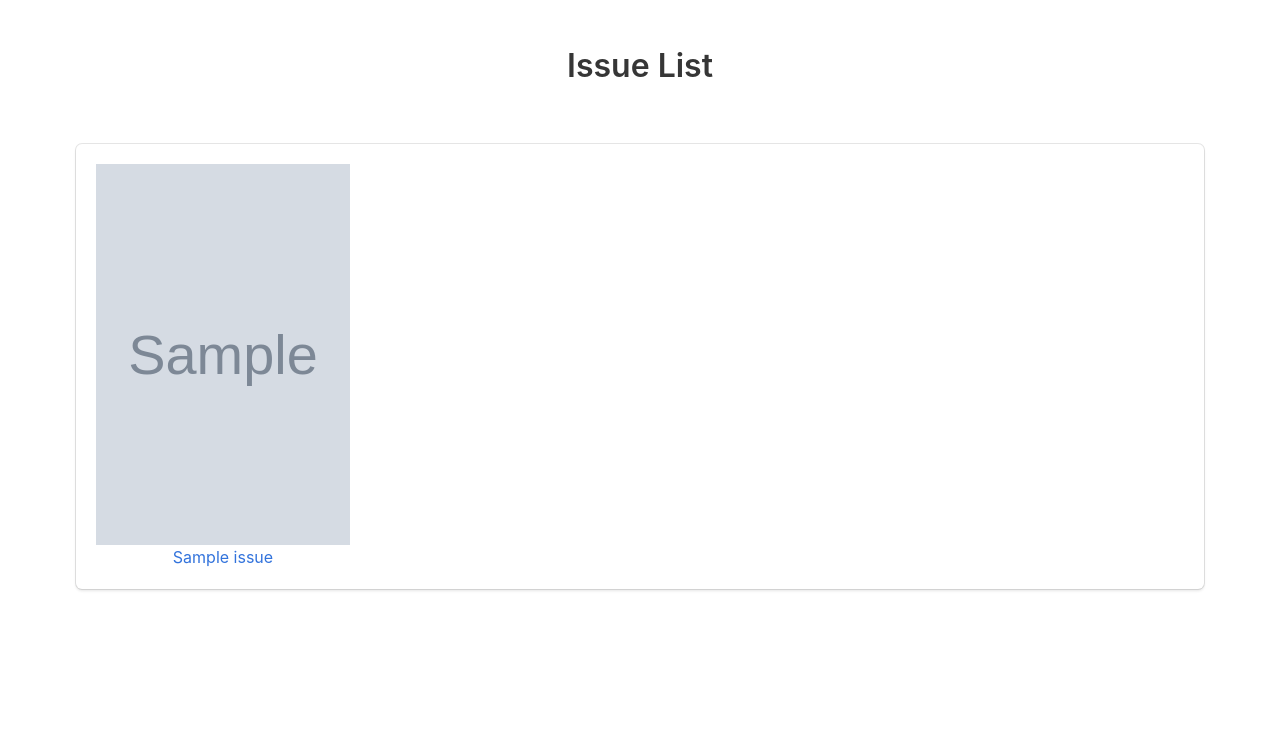
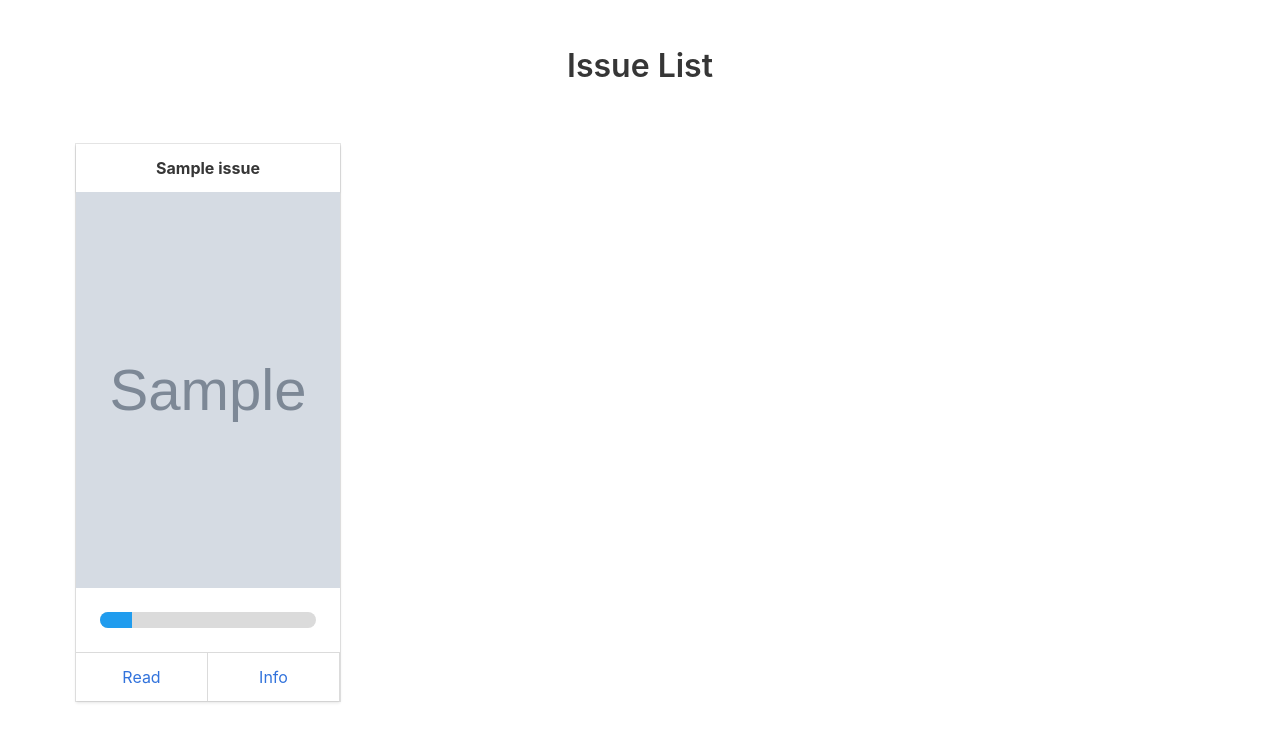
Before and after one commit to bpepple/desaad, a Django app: template comics/templates/comics/issue_list.html in a window 1280 px wide. Shown: the part 52-800 px from the top of the page. Run offline with Django 3.2, Linux system fonts and the light colour scheme; the template is opened without the code that fills it: most values are stand-ins (such as "Sample title", 1, 10 or a date in 2020); grey boxes marked "Sample" are stand-in pictures; data that the repository does not hold is empty; some libraries are stand-ins or nearby versions.

Commit message:
Rework the issue list template

```diff
--- a/comics/templates/comics/issue_list.html
+++ b/comics/templates/comics/issue_list.html
@@ -15,32 +15,42 @@
   </section>
   <!-- end hero -->
 
+  <!-- issue list -->
   <section>
     <div class="container">
-      <!-- Main Column -->
+      <!-- main column -->
       <div class="column">
-        <div class="box">
-          <div class="columns is-multiline">
-            {% for issue in issue_list %}
-              <div class="column is-one-quarter has-text-centered">
-                <a href="{% url 'issue:detail' issue.slug %}">
+        <div class="columns is-multiline">
+          {% for issue in issue_list %}
+            <div class="column is-one-quarter">
+              <div class="card">
+                <div class="card-header">
+                  <p class="card-header-title is-centered">{{ issue }}</p>
+                </div>
+                <div class="card-image">
                   <figure class="image is-2by3">
-                  {% if issue.image %}
-                    <img src="{{ issue.image.url }}" alt = "{{ issue }}">
-                  {% else %}
-                    <img src="{% static 'site/img/image-not-found.webp' %}" alt="No image for {{ issue }}">
-                  {% endif %}
+                    <img src="{{ issue.image.url }}" alt="{{ issue }}"
                   </figure>
-                </a>
-                <a href="{% url 'issue:detail' issue.slug %}">{{ issue }}</a>
+                </div>
+                <div class="card-content">
+                  <div class="media-content">
+                    <!-- TODO: Still need to hook-up the progressbar -->
+                    <progress class="progress is-info" value="15" max="100"></progress>
+                  </div>
+                </div>
+                <footer class="card-footer">
+                  <a href="#" class="card-footer-item">Read</a>
+                  <a href="{% url 'issue:detail' issue.slug %}" class="card-footer-item">Info<a>
+                </footer>
               </div>
-            {% endfor %}
-          </div>
+            </div>
+          {% endfor %}
         </div>
       </div>
-      <!-- End Main Column-->
+      <!-- end main column-->
     </div>
   </section>
+  <!-- end issue list -->
   {% else %}
   <section>
     <div class="container">
```
